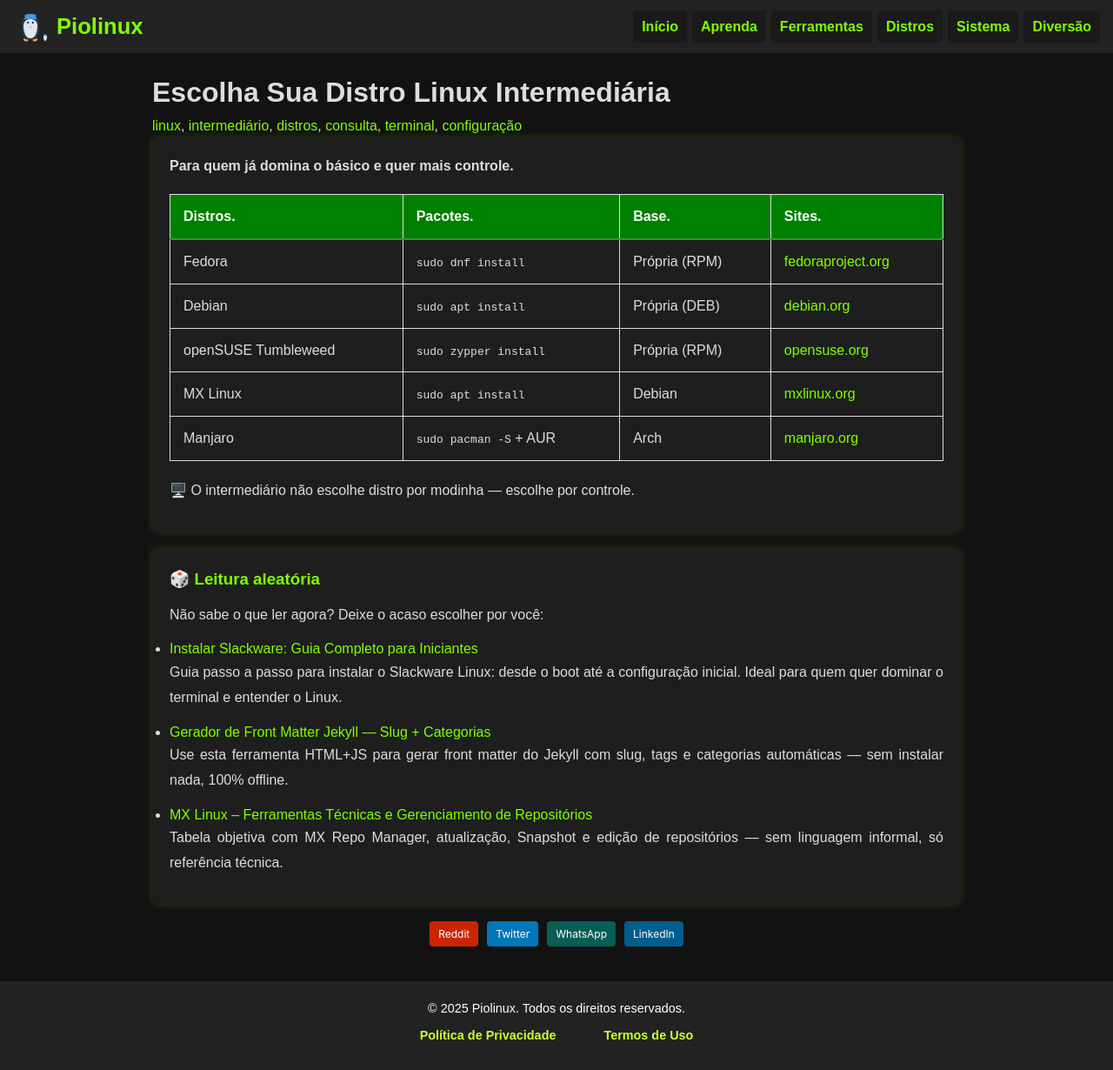
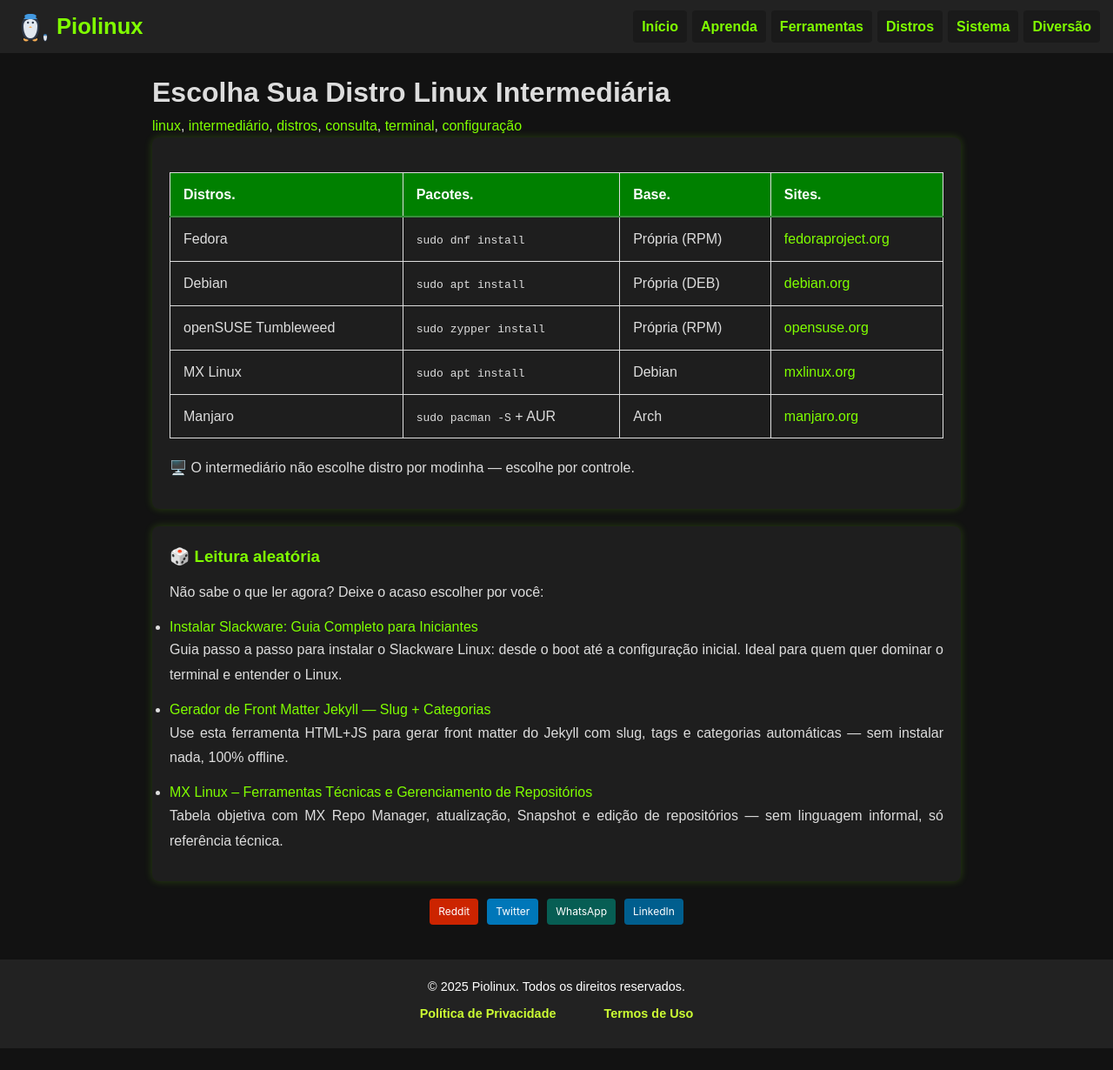
Before and after one commit to Piolinux/piolinux-site, a Jekyll site: the page built from _pages/_distros/distros-intermediario.md, in a window 1280 px wide. Shown: the whole page at 87% size. Built offline with Jekyll 4.4.1, drawn with Linux system fonts in a browser that asks for light colours; after the commit the page ends 1205 px from its top, so only the background shows below that.

Commit message:
Update distros-intermediario.md

```diff
--- a/_pages/_distros/distros-intermediario.md
+++ b/_pages/_distros/distros-intermediario.md
@@ -19,11 +19,6 @@ permalink: /distros/intermediario/
 
 
 
-<div>
-  <strong>Para quem já domina o básico e quer mais controle.</strong><br>
-
-
-</div>
 
 
 
```
